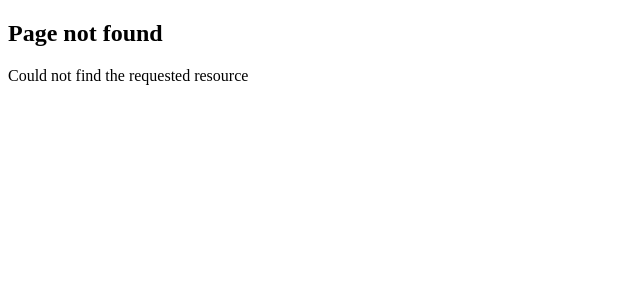
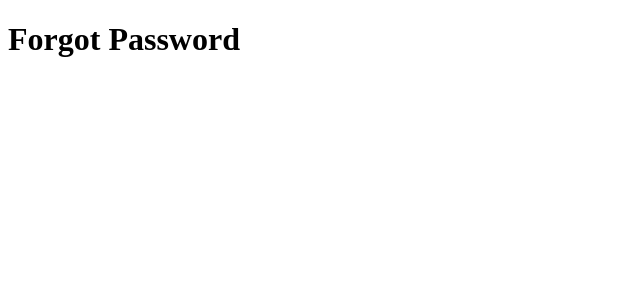
Before and after one commit to HarshitAnchan/Next-tut, a Next.js app: page /forgot-password in a window 1280 px wide. Before the commit this address had no page. Shown: the top 300 px of the page, without its empty margins (0-640 px from the left). Built offline with nearby package versions, Linux system fonts and the light colour scheme.

Commit message:
Routegroup

```diff
--- /dev/null
+++ b/src/app/(auth)/forgot-password/page.tsx
@@ -0,0 +1,7 @@
+export default function ForgotPassword() {
+    return(
+      <h1>
+          Forgot Password
+      </h1>
+    )
+  }
```
Also changed, not shown: src/app/(auth)/login/page.tsx (added, +7 -0 lines), src/app/(auth)/register/page.tsx (added, +7 -0 lines), src/app/_lib/page.tsx (added, +10 -0 lines), src/app/_lib/format-date.ts (added), src/app/dashboard/page.tsx (line endings or trailing spaces).
